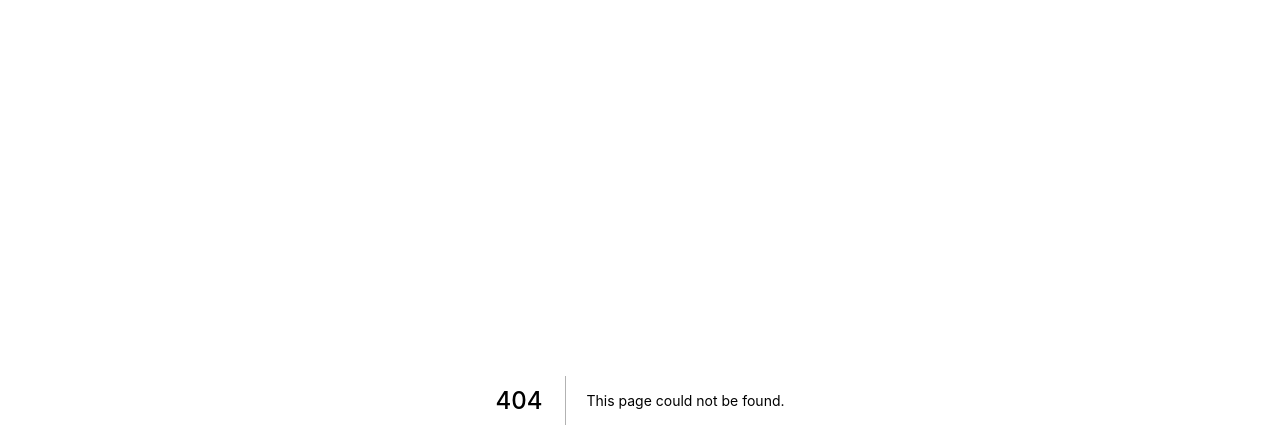
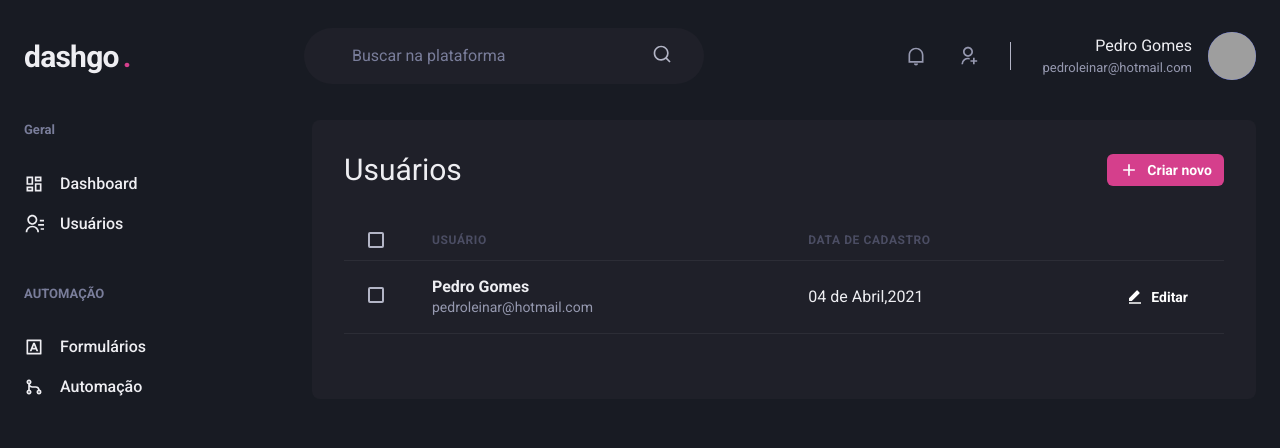
Before and after one commit to brucePedroGomes/dashgo, a Next.js app: page /users in a window 1280 px wide. Before the commit this address had no page. Shown: the top 448 px of the page. Built offline with nearby package versions, Linux system fonts and the light colour scheme; grey boxes are pictures that could not be loaded.

Commit message:
feat: Table

```diff
--- /dev/null
+++ b/src/pages/users/index.tsx
@@ -0,0 +1,105 @@
+import {
+  Box,
+  Flex,
+  Button,
+  Heading,
+  Icon,
+  Table,
+  Thead,
+  Tr,
+  Th,
+  Td,
+  Checkbox,
+  Tbody,
+  Text,
+} from '@chakra-ui/react';
+import { RiAddLine, RiEditFill } from 'react-icons/ri';
+import { Header } from '../../components/Header';
+import SiderBar from '../../components/SiderBar';
+
+const UserList = () => {
+  return (
+    <Box>
+      <Header />
+
+      <Flex
+        w="100%"
+        my="6"
+        maxWidth={1480}
+        mx="auto"
+        px="6"
+      >
+        <SiderBar />
+
+        <Box flex="1" borderRadius={8} bg="gray.800" p="8">
+          <Flex
+            mb="8"
+            justify="space-between"
+            align="center"
+          >
+            <Heading size="lg" fontWeight="normal">
+              Usuários
+            </Heading>
+
+            <Button
+              as="a"
+              size="sm"
+              fontSize="sm"
+              colorScheme="pink"
+              leftIcon={
+                <Icon as={RiAddLine} fontSize="20" />
+              }
+            >
+              Criar novo
+            </Button>
+          </Flex>
+          <Table colorScheme="whiteAlpha">
+            <Thead>
+              <Tr>
+                <Th px="6" color="gray.300" width="8">
+                  <Checkbox colorScheme="pink" />
+                </Th>
+                <Th>Usuário</Th>
+                <Th>Data de cadastro</Th>
+                <Th w="6"></Th>
+              </Tr>
+            </Thead>
+            <Tbody>
+              <Tr>
+                <Td px="6">
+                  <Checkbox colorScheme="pink" />
+                </Td>
+                <Td>
+                  <Box>
+                    <Text fontWeight="bold">
+                      Pedro Gomes
+                    </Text>
+                    <Text fontSize="sm" color="gray.300">
+                      pedroleinar@hotmail.com
+                    </Text>
+                  </Box>
+                </Td>
+                <Td>04 de Abril,2021</Td>
+                <Td>
+                  <Button
+                    as="a"
+                    size="sm"
+                    fontSize="sm"
+                    colorScheme="none"
+                    leftIcon={
+                      <Icon as={RiEditFill} fontSize="16" />
+                    }
+                  >
+                    Editar
+                  </Button>
+                </Td>
+              </Tr>
+            </Tbody>
+          </Table>
+        </Box>
+      </Flex>
+    </Box>
+  );
+};
+
+export default UserList;
```
